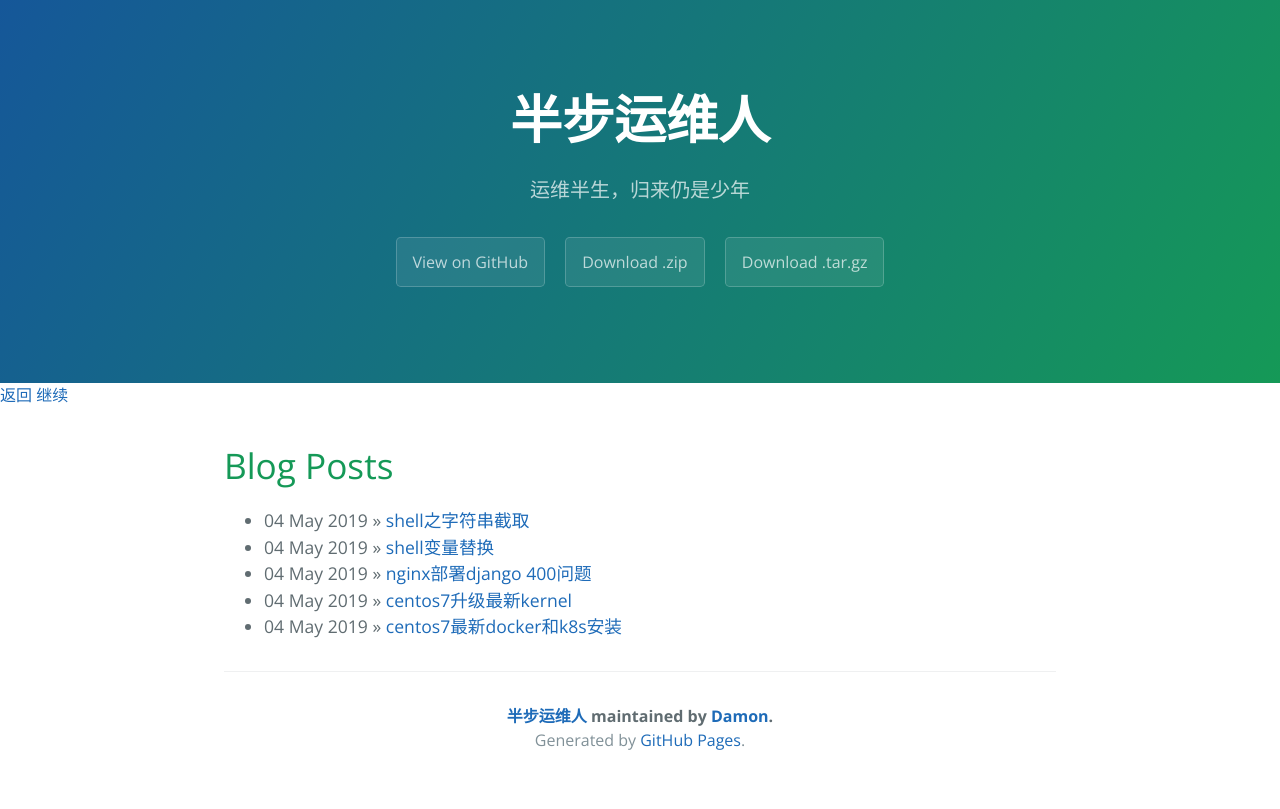
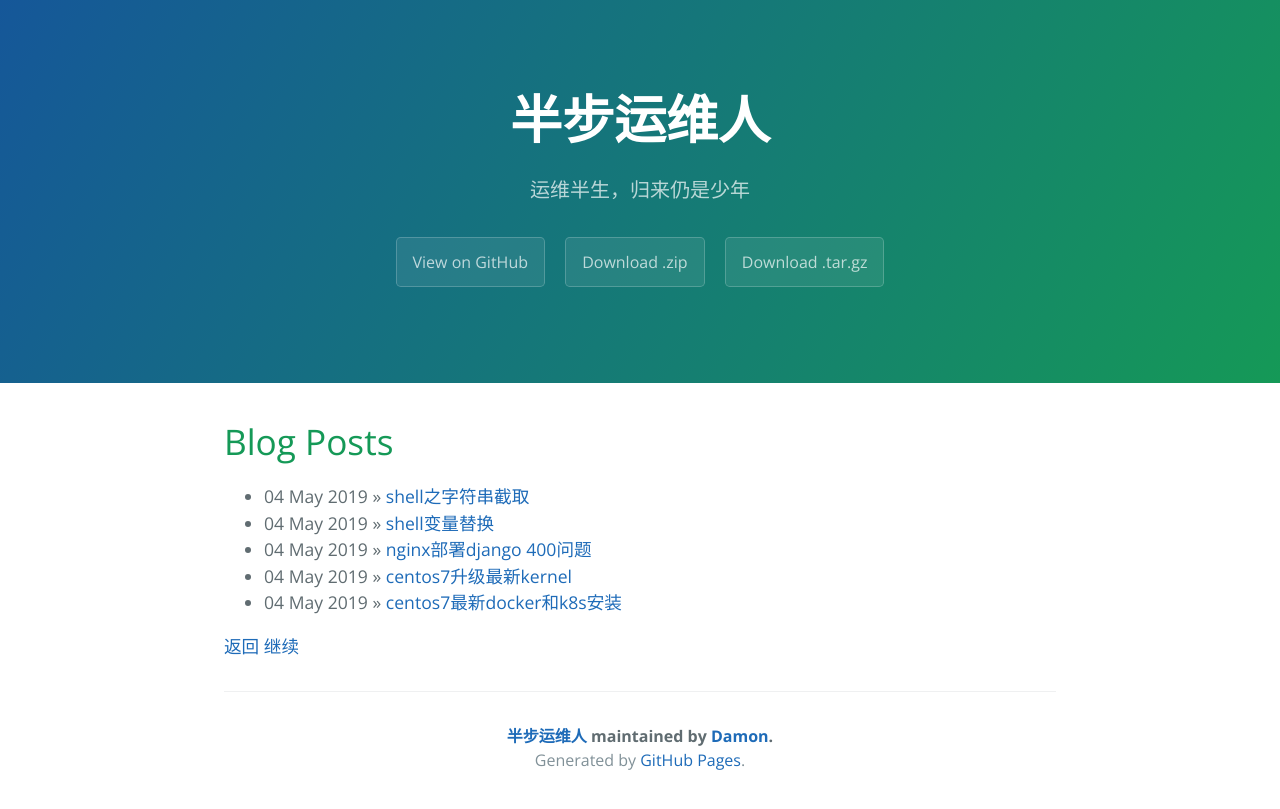
Before and after one commit to Half-SRE/half-sre.github.io, a Jekyll site: the page built from index.html, in a window 1280 px wide. Shown: the top 809 px of the page. Built offline with Jekyll 4.4.1, drawn with Linux system fonts in a browser that asks for light colours; the list of posts is cut into pages by our own code.

Commit message:
Update default.html

```diff
--- a/_layouts/default.html
+++ b/_layouts/default.html
@@ -5,14 +5,15 @@
 
   <body>
     {% include page-header.html %}
-    <section>
-      <a hrel="# style='float:right； text-align: right;'" onClick="javascript :history.back(-1);">返回</a>
-      <a hrel="# style='float:left； text-align: left;'" onClick="javascript :history.go(-1);">继续</a>
-    </section>
+
     <section class="main-content">
 
       {{ content }}
 
+      <section>
+        <a hrel="# style='float:right； text-align: right;'" onClick="javascript :history.back(-1);">返回</a>
+        <a hrel="# style='float:left； text-align: left;'" onClick="javascript :history.go(-1);">继续</a>
+      </section>
       {% include page-footer.html %}
 
     </section>
```
